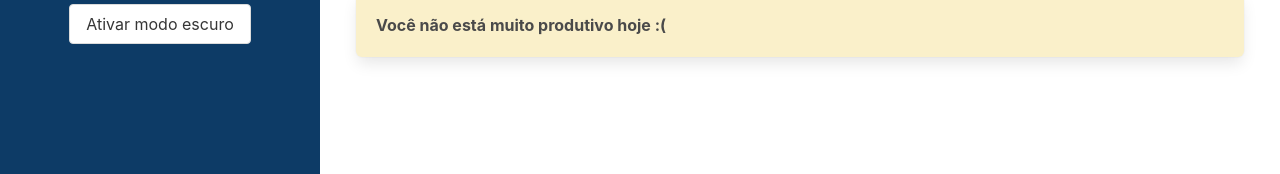
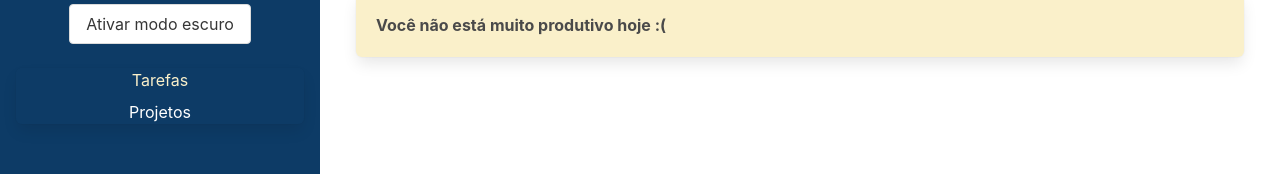
Before and after one commit to JeisielRamos/alura-tracker, a Vue app: page / in a window 1280 px wide. Shown: the part 147-321 px from the top of the page. Built offline with nearby package versions, Linux system fonts and the light colour scheme; the HTML template or start-up script is replaced by a standard one.

Commit message:
router link

```diff
--- a/src/components/SideBar.vue
+++ b/src/components/SideBar.vue
@@ -6,6 +6,22 @@
         <button class="button" @click="setTheme">
             {{ textButton }}
         </button>
+        <nav class="panel mt-5">
+            <ul>
+                <li>
+                    <router-link to="/" class="link">
+                        <i class="fas fa-tasks"></i>
+                        Tarefas
+                    </router-link>
+                </li>
+                <li>
+                    <router-link to="/projetos" class="link">
+                        <i class="fas fa-project-diagram"></i>
+                        Projetos
+                    </router-link>
+                </li>
+            </ul>
+        </nav>
     </header>
 </template>
 
@@ -53,4 +69,21 @@
         height: auto;
     }
 }
+
+.panel li {
+  margin: 8px 0;
+}
+
+.link {
+  color: #fff;
+}
+
+.link:hover {
+  color: #FAF0CA;
+}
+
+.link.router-link-active {
+  color: #FAF0CA;
+}
+
 </style>
--- a/src/router/index.ts
+++ b/src/router/index.ts
@@ -1,11 +1,19 @@
 import { RouteRecordRaw, createRouter, createWebHashHistory } from "vue-router";
-import Tasks from '../views/Tasks.vue'
+import VTasks from '../views/VTasks.vue'
+import VProjects from '../views/VProjects.vue'
 
-const routes: RouteRecordRaw[] = [{
-    path: '/',
-    name: 'Tarefas',
-    component: Tasks
-}]
+const routes: RouteRecordRaw[] = [
+    {
+        path: '/',
+        name: 'Tarefas',
+        component: VTasks
+    },
+    {
+        path: '/projetos',
+        name: 'Projetos',
+        component: VProjects
+    }
+]
 
 const router = createRouter({
     history: createWebHashHistory(),
--- /dev/null
+++ b/src/views/VProjects.vue
@@ -0,0 +1,13 @@
+<template>
+   <h1> Projetos </h1>
+</template>
+<script lang="ts">
+
+import { defineComponent } from 'vue';
+export default defineComponent({
+    name: 'VProjects'
+})
+</script>
+<style >
+
+</style>
--- a/src/views/Tasks.vue
+++ b/src/views/VTasks.vue
@@ -18,7 +18,7 @@
 import ITask from '../interfaces/ITask'
 
 export default defineComponent({
-    name: 'App',
+    name: 'VTasks',
     components: {
         FormTask,
         BoxCard,
```
